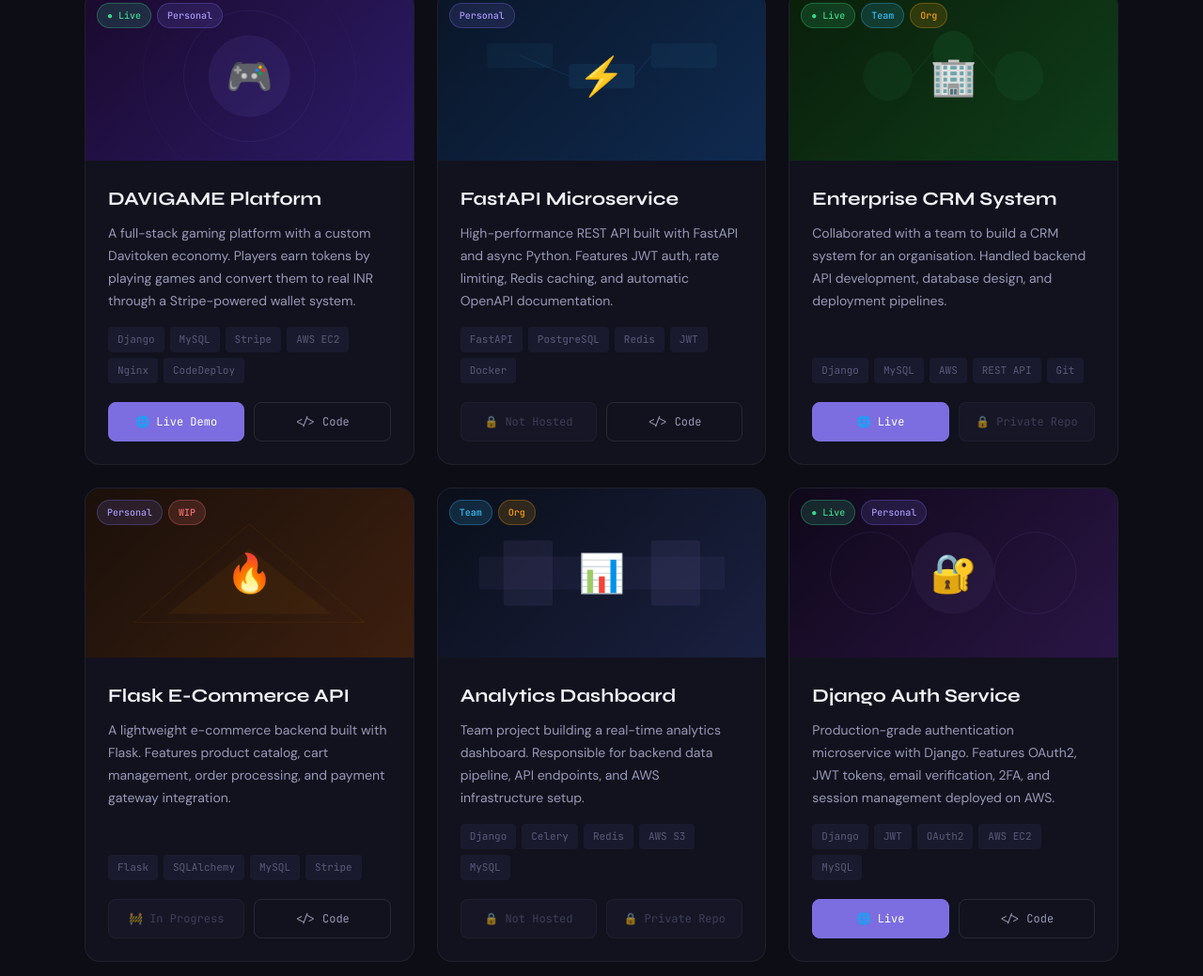
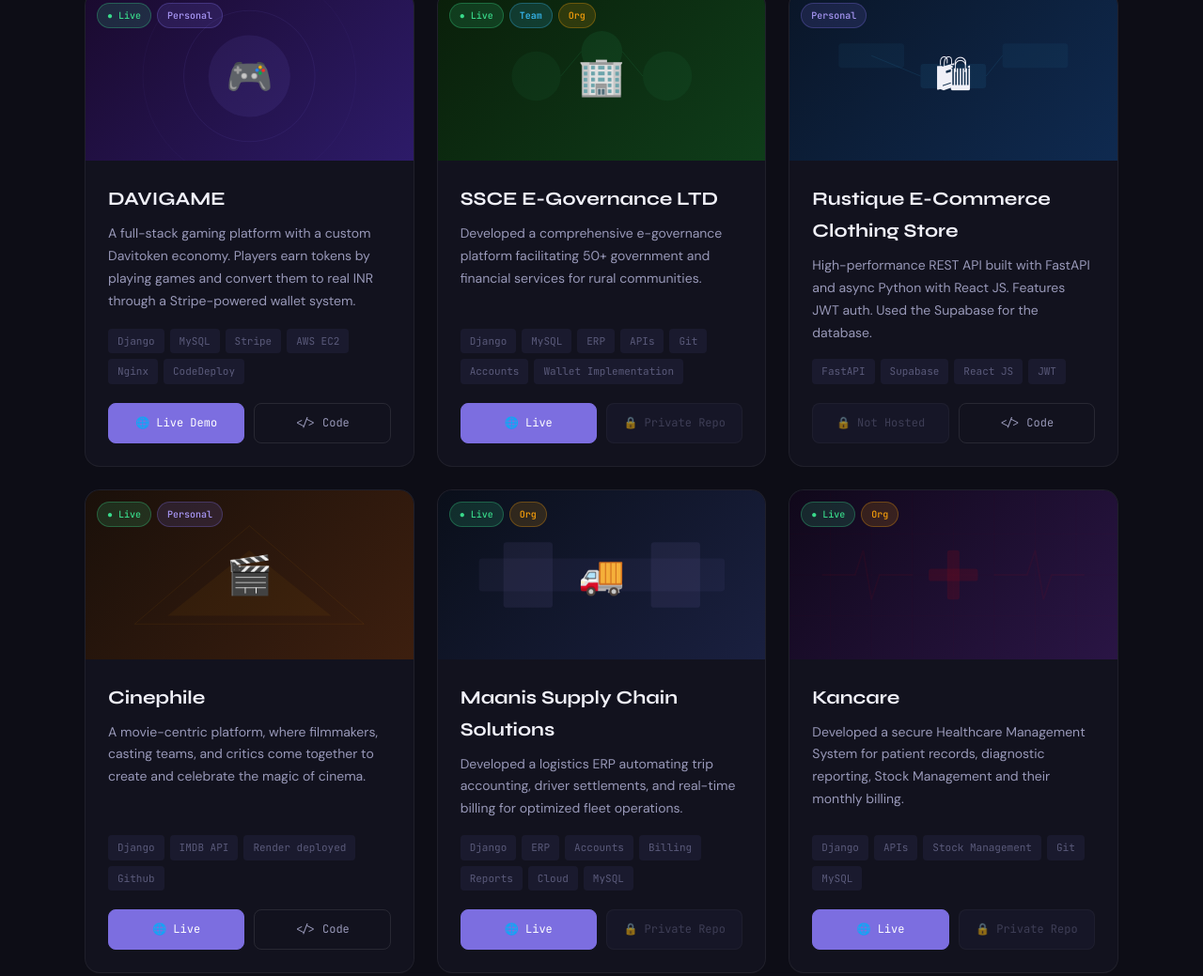
Before and after one commit to alnxha7/alnxha7.github.io, a plain HTML site: page index.html in a window 1280 px wide. Shown: the part 2565-3604 px from the top of the page at 94% size. Drawn offline with Linux system fonts and the light colour scheme.

Commit message:
modified the projects done by me section

```diff
--- a/index.html
+++ b/index.html
@@ -383,32 +383,16 @@
           <div class="project-badges"><span class="badge badge-live">&#9679; Live</span><span class="badge badge-personal">Personal</span></div>
         </div>
         <div class="project-body">
-          <div class="project-title">DAVIGAME Platform</div>
+          <div class="project-title">DAVIGAME</div>
           <div class="project-desc">A full-stack gaming platform with a custom Davitoken economy. Players earn tokens by playing games and convert them to real INR through a Stripe-powered wallet system.</div>
           <div class="project-stack"><span class="stack-tag">Django</span><span class="stack-tag">MySQL</span><span class="stack-tag">Stripe</span><span class="stack-tag">AWS EC2</span><span class="stack-tag">Nginx</span><span class="stack-tag">CodeDeploy</span></div>
           <div class="project-links">
             <a href="http://18.215.155.128/" target="_blank" class="proj-btn proj-btn-primary">&#127760; Live Demo</a>
-            <a href="https://github.com/alansha" target="_blank" class="proj-btn proj-btn-secondary">&#60;/&#62; Code</a>
+            <a href="https://git-codecommit.us-east-1.amazonaws.com/v1/repos/DAVIGAME" target="_blank" class="proj-btn proj-btn-secondary">&#60;/&#62; Code</a>
           </div>
         </div>
       </div>
 
-      <div class="project-card reveal" data-type="personal">
-        <div class="project-thumb" style="background:linear-gradient(135deg,#0a1628,#0f2a50)">
-          <svg viewBox="0 0 400 200" xmlns="http://www.w3.org/2000/svg"><rect x="60" y="60" width="80" height="30" rx="4" fill="#38bdf822"/><rect x="160" y="85" width="80" height="30" rx="4" fill="#38bdf833"/><rect x="260" y="60" width="80" height="30" rx="4" fill="#38bdf822"/><line x1="100" y1="75" x2="160" y2="100" stroke="#38bdf8" stroke-width="0.5" opacity="0.6"/><line x1="240" y1="100" x2="260" y2="75" stroke="#38bdf8" stroke-width="0.5" opacity="0.6"/></svg>
-          <div class="thumb-icon">&#9889;</div>
-          <div class="project-badges"><span class="badge badge-personal">Personal</span></div>
-        </div>
-        <div class="project-body">
-          <div class="project-title">FastAPI Microservice</div>
-          <div class="project-desc">High-performance REST API built with FastAPI and async Python. Features JWT auth, rate limiting, Redis caching, and automatic OpenAPI documentation.</div>
-          <div class="project-stack"><span class="stack-tag">FastAPI</span><span class="stack-tag">PostgreSQL</span><span class="stack-tag">Redis</span><span class="stack-tag">JWT</span><span class="stack-tag">Docker</span></div>
-          <div class="project-links">
-            <span class="proj-btn proj-btn-disabled">&#128274; Not Hosted</span>
-            <a href="https://github.com/alansha" target="_blank" class="proj-btn proj-btn-secondary">&#60;/&#62; Code</a>
-          </div>
-        </div>
-      </div>
 
       <div class="project-card reveal" data-type="team live">
         <div class="project-thumb" style="background:linear-gradient(135deg,#0a1f0a,#0f3d1a)">
@@ -417,63 +401,86 @@
           <div class="project-badges"><span class="badge badge-live">&#9679; Live</span><span class="badge badge-team">Team</span><span class="badge badge-org">Org</span></div>
         </div>
         <div class="project-body">
-          <div class="project-title">Enterprise CRM System</div>
-          <div class="project-desc">Collaborated with a team to build a CRM system for an organisation. Handled backend API development, database design, and deployment pipelines.</div>
-          <div class="project-stack"><span class="stack-tag">Django</span><span class="stack-tag">MySQL</span><span class="stack-tag">AWS</span><span class="stack-tag">REST API</span><span class="stack-tag">Git</span></div>
+          <div class="project-title">SSCE E-Governance LTD</div>
+          <div class="project-desc">Developed a comprehensive e-governance platform facilitating 50+ government and financial services for rural communities.</div>
+          <div class="project-stack"><span class="stack-tag">Django</span><span class="stack-tag">MySQL</span><span class="stack-tag">ERP</span><span class="stack-tag">APIs</span><span class="stack-tag">Git</span><span class="stack-tag">Accounts</span><span class="stack-tag">Wallet Implementation</span></div>
           <div class="project-links">
-            <a href="#" class="proj-btn proj-btn-primary">&#127760; Live</a>
+            <a href="https://sscegov.com/" target="_blank" class="proj-btn proj-btn-primary">&#127760; Live</a>
             <span class="proj-btn proj-btn-disabled">&#128274; Private Repo</span>
           </div>
         </div>
       </div>
 
       <div class="project-card reveal" data-type="personal">
-        <div class="project-thumb" style="background:linear-gradient(135deg,#1a100a,#3d1f0f)">
-          <svg viewBox="0 0 400 200" xmlns="http://www.w3.org/2000/svg"><polygon points="200,40 340,160 60,160" fill="none" stroke="#f59e0b" stroke-width="0.5" opacity="0.4"/><polygon points="200,70 300,150 100,150" fill="#f59e0b22"/></svg>
-          <div class="thumb-icon">&#128293;</div>
-          <div class="project-badges"><span class="badge badge-personal">Personal</span><span class="badge badge-wip">WIP</span></div>
+        <div class="project-thumb" style="background:linear-gradient(135deg,#0a1628,#0f2a50)">
+          <svg viewBox="0 0 400 200" xmlns="http://www.w3.org/2000/svg"><rect x="60" y="60" width="80" height="30" rx="4" fill="#38bdf822"/><rect x="160" y="85" width="80" height="30" rx="4" fill="#38bdf833"/><rect x="260" y="60" width="80" height="30" rx="4" fill="#38bdf822"/><line x1="100" y1="75" x2="160" y2="100" stroke="#38bdf8" stroke-width="0.5" opacity="0.6"/><line x1="240" y1="100" x2="260" y2="75" stroke="#38bdf8" stroke-width="0.5" opacity="0.6"/></svg>
+          <div class="thumb-icon">&#128717;</div>
+          <div class="project-badges"><span class="badge badge-personal">Personal</span></div>
         </div>
         <div class="project-body">
-          <div class="project-title">Flask E-Commerce API</div>
-          <div class="project-desc">A lightweight e-commerce backend built with Flask. Features product catalog, cart management, order processing, and payment gateway integration.</div>
-          <div class="project-stack"><span class="stack-tag">Flask</span><span class="stack-tag">SQLAlchemy</span><span class="stack-tag">MySQL</span><span class="stack-tag">Stripe</span></div>
+          <div class="project-title">Rustique E-Commerce Clothing Store</div>
+          <div class="project-desc">High-performance REST API built with FastAPI and async Python with React JS. Features JWT auth. Used the Supabase for the database.</div>
+          <div class="project-stack"><span class="stack-tag">FastAPI</span><span class="stack-tag">Supabase</span><span class="stack-tag">React JS</span><span class="stack-tag">JWT</span></div>
           <div class="project-links">
-            <span class="proj-btn proj-btn-disabled">&#128679; In Progress</span>
-            <a href="https://github.com/alansha" target="_blank" class="proj-btn proj-btn-secondary">&#60;/&#62; Code</a>
+            <span class="proj-btn proj-btn-disabled">&#128274; Not Hosted</span>
+            <a href="https://github.com/alnxha7/E-COMMERCE-USING-FAST-API-REACT-JS.git" target="_blank" class="proj-btn proj-btn-secondary">&#60;/&#62; Code</a>
           </div>
         </div>
       </div>
 
-      <div class="project-card reveal" data-type="team">
+      <div class="project-card reveal" data-type="personal live">
+        <div class="project-thumb" style="background:linear-gradient(135deg,#1a100a,#3d1f0f)">
+          <svg viewBox="0 0 400 200" xmlns="http://www.w3.org/2000/svg"><polygon points="200,40 340,160 60,160" fill="none" stroke="#f59e0b" stroke-width="0.5" opacity="0.4"/><polygon points="200,70 300,150 100,150" fill="#f59e0b22"/></svg>
+          <div class="thumb-icon">&#127916;</div>
+          <div class="project-badges"><span class="badge badge-live">&#9679; Live</span><span class="badge badge-personal">Personal</span></div>
+        </div>
+        <div class="project-body">
+          <div class="project-title">Cinephile</div>
+          <div class="project-desc">A movie-centric platform, where filmmakers, casting teams, and critics come together to create and celebrate the magic of cinema.</div>
+          <div class="project-stack"><span class="stack-tag">Django</span><span class="stack-tag">IMDB API</span><span class="stack-tag">Render deployed</span><span class="stack-tag">Github</span></div>
+          <div class="project-links">
+            <a href="https://cinephile-5pvd.onrender.com/" target="_blank" class="proj-btn proj-btn-primary">&#127760; Live</a>
+            <a href="https://github.com/alnxha7/Cinephile.git" target="_blank" class="proj-btn proj-btn-secondary">&#60;/&#62; Code</a>
+          </div>
+        </div>
+      </div>
+
+      <div class="project-card reveal" data-type="live team">
         <div class="project-thumb" style="background:linear-gradient(135deg,#0a0f1a,#1a2040)">
           <svg viewBox="0 0 400 200" xmlns="http://www.w3.org/2000/svg"><rect x="50" y="80" width="300" height="40" rx="4" fill="#a897f522"/><rect x="80" y="60" width="60" height="80" rx="4" fill="#a897f533"/><rect x="260" y="60" width="60" height="80" rx="4" fill="#a897f533"/></svg>
-          <div class="thumb-icon">&#128202;</div>
-          <div class="project-badges"><span class="badge badge-team">Team</span><span class="badge badge-org">Org</span></div>
+          <div class="thumb-icon">&#128666;</div>
+          <div class="project-badges"><span class="badge badge-live">&#9679; Live</span><span class="badge badge-org">Org</span></div>
         </div>
         <div class="project-body">
-          <div class="project-title">Analytics Dashboard</div>
-          <div class="project-desc">Team project building a real-time analytics dashboard. Responsible for backend data pipeline, API endpoints, and AWS infrastructure setup.</div>
-          <div class="project-stack"><span class="stack-tag">Django</span><span class="stack-tag">Celery</span><span class="stack-tag">Redis</span><span class="stack-tag">AWS S3</span><span class="stack-tag">MySQL</span></div>
+          <div class="project-title">Maanis Supply Chain Solutions</div>
+          <div class="project-desc">Developed a logistics ERP automating trip accounting, driver settlements, and real-time billing for optimized fleet operations.</div>
+          <div class="project-stack"><span class="stack-tag">Django</span><span class="stack-tag">ERP</span><span class="stack-tag">Accounts</span><span class="stack-tag">Billing</span><span class="stack-tag">Reports</span><span class="stack-tag">Cloud</span><span class="stack-tag">MySQL</span></div>
           <div class="project-links">
-            <span class="proj-btn proj-btn-disabled">&#128274; Not Hosted</span>
+            <a href="https://maanisgroup.com/" target="_blank" class="proj-btn proj-btn-primary">&#127760; Live</a>
             <span class="proj-btn proj-btn-disabled">&#128274; Private Repo</span>
           </div>
         </div>
       </div>
 
-      <div class="project-card reveal" data-type="personal live">
+      <div class="project-card reveal" data-type="team live">
         <div class="project-thumb" style="background:linear-gradient(135deg,#10081a,#2a1545)">
-          <svg viewBox="0 0 400 200" xmlns="http://www.w3.org/2000/svg"><circle cx="100" cy="100" r="50" fill="none" stroke="#a897f5" stroke-width="0.5" opacity="0.5"/><circle cx="300" cy="100" r="50" fill="none" stroke="#a897f5" stroke-width="0.5" opacity="0.5"/><circle cx="200" cy="100" r="50" fill="#a897f522"/></svg>
-          <div class="thumb-icon">&#128272;</div>
-          <div class="project-badges"><span class="badge badge-live">&#9679; Live</span><span class="badge badge-personal">Personal</span></div>
+          <svg viewBox="0 0 400 200" xmlns="http://www.w3.org/2000/svg"><path d="M0 50 H400 M0 100 H400 M0 150 H400 M50 0 V200 M100 0 V200 M150 0 V200 M200 0 V200 M250 0 V200 M300 0 V200 M350 0 V200" stroke="#ff000011" stroke-width="1" />
+            <g transform="translate(170, 70) scale(1.5)">
+              <rect x="15" y="0" width="10" height="40" rx="2" fill="#ff000044" />
+              <rect x="0" y="15" width="40" height="10" rx="2" fill="#ff000044" />
+            </g>
+            <path d="M40 100 H80 L90 70 L100 130 L110 100 H150" fill="none" stroke="#ff000022" stroke-width="2" />
+            <path d="M250 100 H290 L300 70 L310 130 L320 100 H360" fill="none" stroke="#ff000022" stroke-width="2" /></svg>
+          <div class="thumb-icon"></div>
+          <div class="project-badges"><span class="badge badge-live">&#9679; Live</span><span class="badge badge-org">Org</span></div>
         </div>
         <div class="project-body">
-          <div class="project-title">Django Auth Service</div>
-          <div class="project-desc">Production-grade authentication microservice with Django. Features OAuth2, JWT tokens, email verification, 2FA, and session management deployed on AWS.</div>
-          <div class="project-stack"><span class="stack-tag">Django</span><span class="stack-tag">JWT</span><span class="stack-tag">OAuth2</span><span class="stack-tag">AWS EC2</span><span class="stack-tag">MySQL</span></div>
+          <div class="project-title">Kancare</div>
+          <div class="project-desc">Developed a secure Healthcare Management System for patient records, diagnostic reporting, Stock Management and their monthly billing.</div>
+          <div class="project-stack"><span class="stack-tag">Django</span><span class="stack-tag">APIs</span><span class="stack-tag">Stock Management</span><span class="stack-tag">Git</span><span class="stack-tag">MySQL</span></div>
           <div class="project-links">
-            <a href="#" class="proj-btn proj-btn-primary">&#127760; Live</a>
-            <a href="https://github.com/alansha" target="_blank" class="proj-btn proj-btn-secondary">&#60;/&#62; Code</a>
+            <a href="https://kancaresoft.com/" class="proj-btn proj-btn-primary">&#127760; Live</a>
+            <span class="proj-btn proj-btn-disabled">&#128274; Private Repo</span>
           </div>
         </div>
       </div>
@@ -736,7 +743,7 @@
 });
 document.getElementById('mobileClose').addEventListener('click', closeMobile);
 function closeMobile() { document.getElementById('mobileMenu').classList.remove('open'); }
-var roles = ['Backend Developer','Django Expert','AWS Engineer','FastAPI Builder','Python Developer','DevOps Enthusiast'];
+var roles = ['Backend Developer','Django Expert','AWS Beginner','FastAPI Builder','Python Developer','DevOps Enthusiast'];
 var ri = 0, ci = 0, deleting = false;
 function typewrite() {
   var el = document.getElementById('typewriter');
```
